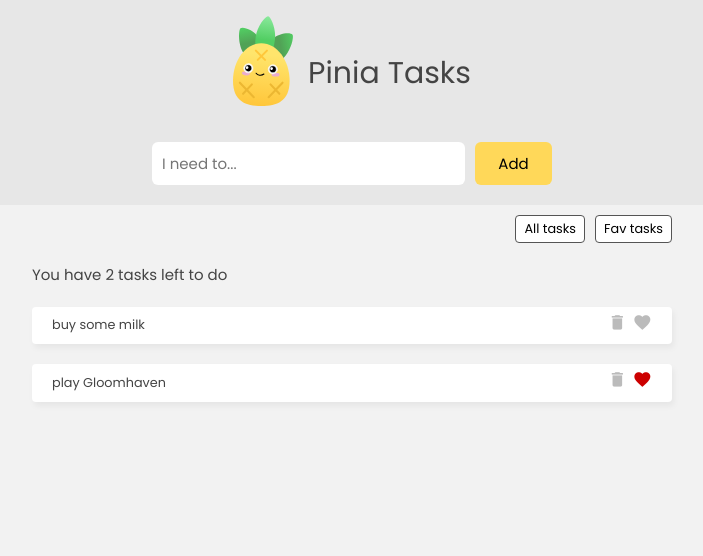
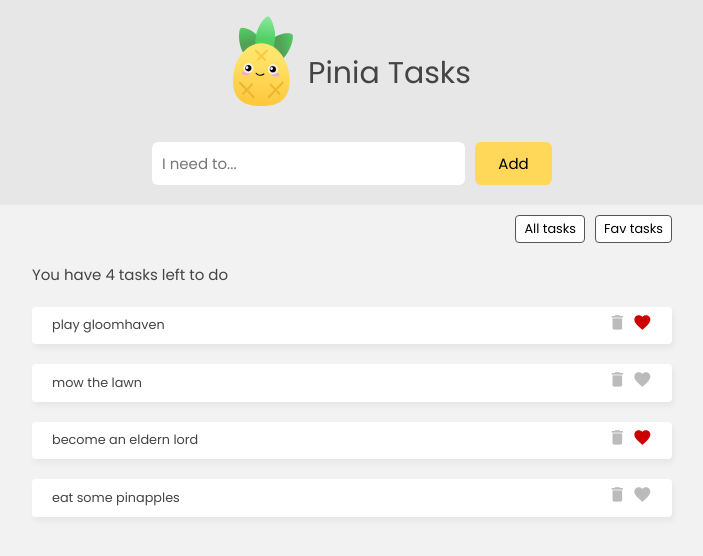
Before and after one commit to tkaeophian/vue-todos, a Vue app: page / in a window 1280 px wide. Shown: the top 556 px of the page, without its empty margins (288-991 px from the left). Built offline with nearby package versions, Linux system fonts and the light colour scheme; data requests are answered from the project's data file.

Commit message:
fetch data from json

```diff
--- /dev/null
+++ b/data/db.json
@@ -0,0 +1,24 @@
+{
+  "tasks": [
+    {
+      "id": 1,
+      "title": "play gloomhaven",
+      "isFav": true
+    },
+    {
+      "id": 2,
+      "title": "mow the lawn",
+      "isFav": false
+    },
+    {
+      "title": "become an eldern lord",
+      "isFav": true,
+      "id": 3
+    },
+    {
+      "title": "eat some pinapples",
+      "isFav": false,
+      "id": 4
+    }
+  ]
+}
--- a/src/stores/taskStore.ts
+++ b/src/stores/taskStore.ts
@@ -2,10 +2,8 @@
 
 export const useTaskStore = defineStore('taskStore', {
     state: () => ({
-        tasks: [
-            {id: 1, title: "buy some milk", isFav: false},
-            {id: 2, title: "play Gloomhaven", isFav: true}
-        ]
+        tasks: [],
+        isLoading: false
     }),
     getters: {
         favs() {
@@ -21,6 +19,13 @@
         }
     },
     actions: {
+        async getTasks() {
+            this.isLoading = true
+            const response = await fetch('http://localhost:3000/tasks')
+            const data = await response.json()
+            this.tasks = data
+            this.isLoading = false
+        },
         addTask(task) {
             this.tasks.push(task);
         },
--- a/src/views/HomeView.vue
+++ b/src/views/HomeView.vue
@@ -12,6 +12,7 @@
 },
     setup() {
       const taskStore = useTaskStore()
+      taskStore.getTasks();
       const filter = ref('all')
       return { taskStore, filter }
     }
@@ -32,6 +33,10 @@
       <button @click="filter = 'all'">All tasks</button>
       <button @click="filter = 'favs'">Fav tasks</button>
     </nav>
+
+    <div class="loading" v-if="taskStore.isLoading">Loading tasks...</div>
+
+
     <div class="task-list" v-if="filter === 'all'">
       <p>You have {{ taskStore.totalCount }} tasks left to do</p>
       <div v-for="task in taskStore.tasks">
```
